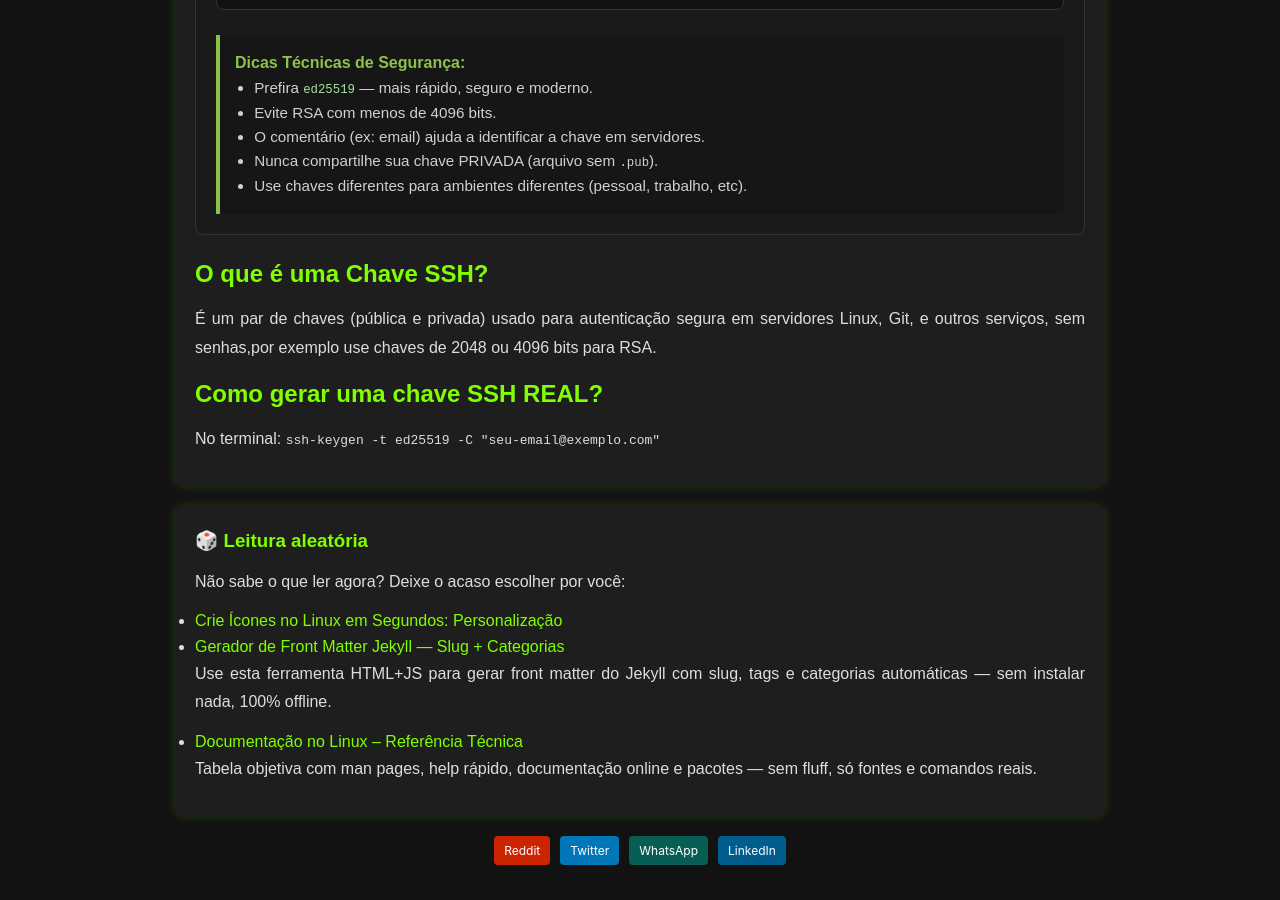
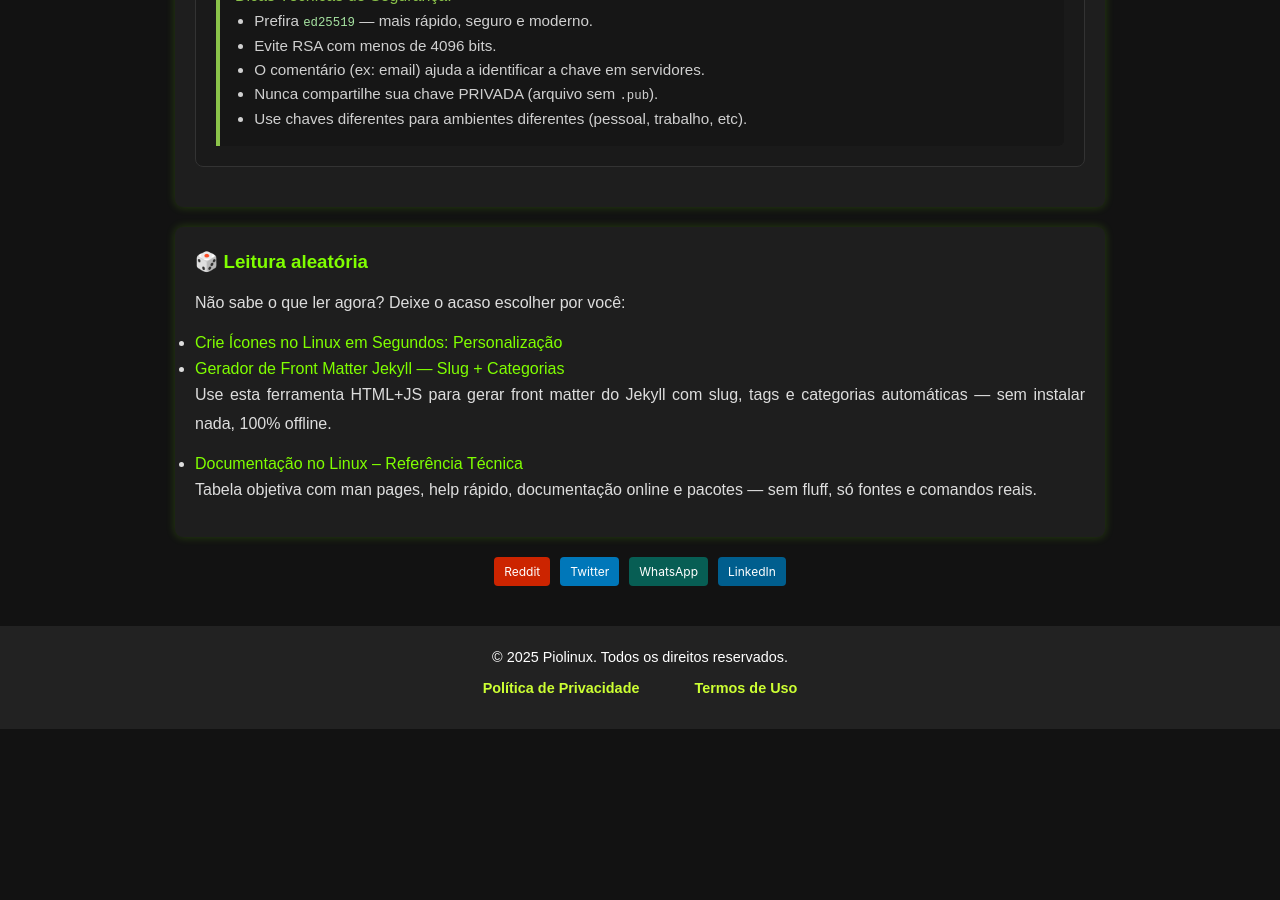
Before and after one commit to Piolinux/piolinux-site, a Jekyll site: the page built from _pages/_tools/visualize-chaves-ssh-rsa-ed25519.html, in a window 1280 px wide and 900 px high, scrolled down 1494 px. Built offline with Jekyll 4.4.1, drawn with Linux system fonts in a browser that asks for light colours; after the commit the page ends 2223 px from its top, so only the background shows below that; some of the changed text lies outside the part shown.

Commit message:
Update visualize-chaves-ssh-rsa-ed25519.html

```diff
--- a/_pages/_tools/visualize-chaves-ssh-rsa-ed25519.html
+++ b/_pages/_tools/visualize-chaves-ssh-rsa-ed25519.html
@@ -72,7 +72,7 @@ ssh-keygen -t rsa -b 4096 -C "seu_email@exemplo.com"
     </div>
 
     <div style="margin-top: 25px; padding: 15px; background: #161616; border-left: 4px solid #8bc34a; border-radius: 0 6px 6px 0;">
-      <h4 style="color: #8bc34a; margin-top: 0;"> Dicas Técnicas de Segurança:</h4>
+      <div style="color: #8bc34a; margin-top: 0;"> Dicas Técnicas de Segurança:</div>
       <ul style="color: #d0d0d0; font-size: 0.95em; line-height: 1.6; padding-left: 1.2rem;">
         <li> Prefira <code style="color: #a6e3a1;">ed25519</code> — mais rápido, seguro e moderno.</li>
         <li> Evite RSA com menos de 4096 bits.</li>
@@ -84,14 +84,6 @@ ssh-keygen -t rsa -b 4096 -C "seu_email@exemplo.com"
   </div>
 
 
-
-  <div class="seo-content">
-    <h2>O que é uma Chave SSH?</h2>
-    <p>É um par de chaves (pública e privada) usado para autenticação segura em servidores Linux, Git, e outros serviços, sem senhas,por exemplo use chaves de 2048 ou 4096 bits para RSA.</p>
-    <h2>Como gerar uma chave SSH REAL?</h2>
-    <p>No terminal: <code>ssh-keygen -t ed25519 -C "seu-email@exemplo.com"</code></p>
-
-  </div>
 
 
 
```
